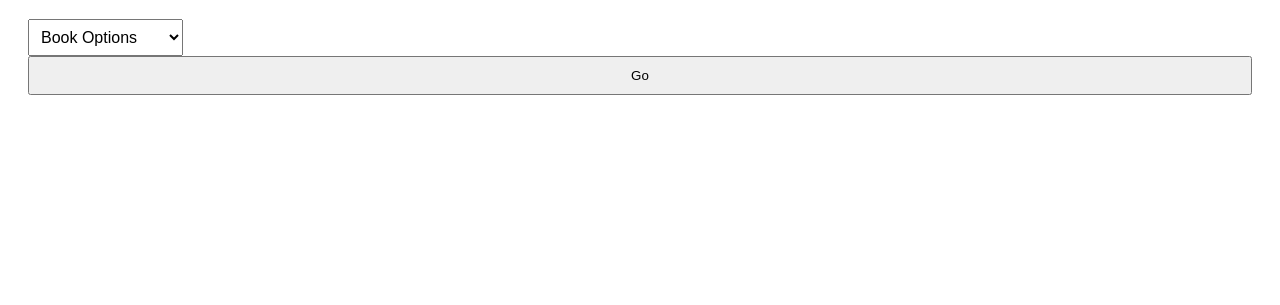
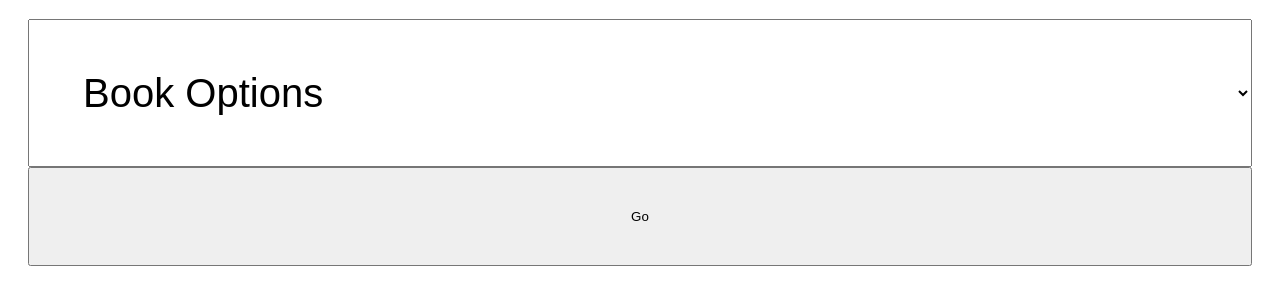
Before and after one commit to NickLonguski/webBibleApp, a plain HTML site: page index.html in a window 1280 px wide. Shown: the part 89-394 px from the top of the page. Drawn offline with Linux system fonts and the light colour scheme.

Commit message:
Update style.css

```diff
--- a/style.css
+++ b/style.css
@@ -23,12 +23,13 @@ body {
 }
 
 button {
-  padding: 10px;
+  padding: 40px;
   cursor: pointer;
   width: 100%;
 }
 
 select {
-  padding: 8px;
-  font-size: 16px;
+  padding: 50px;
+  font-size: 40px;
+  width: 100%;
 }
```
